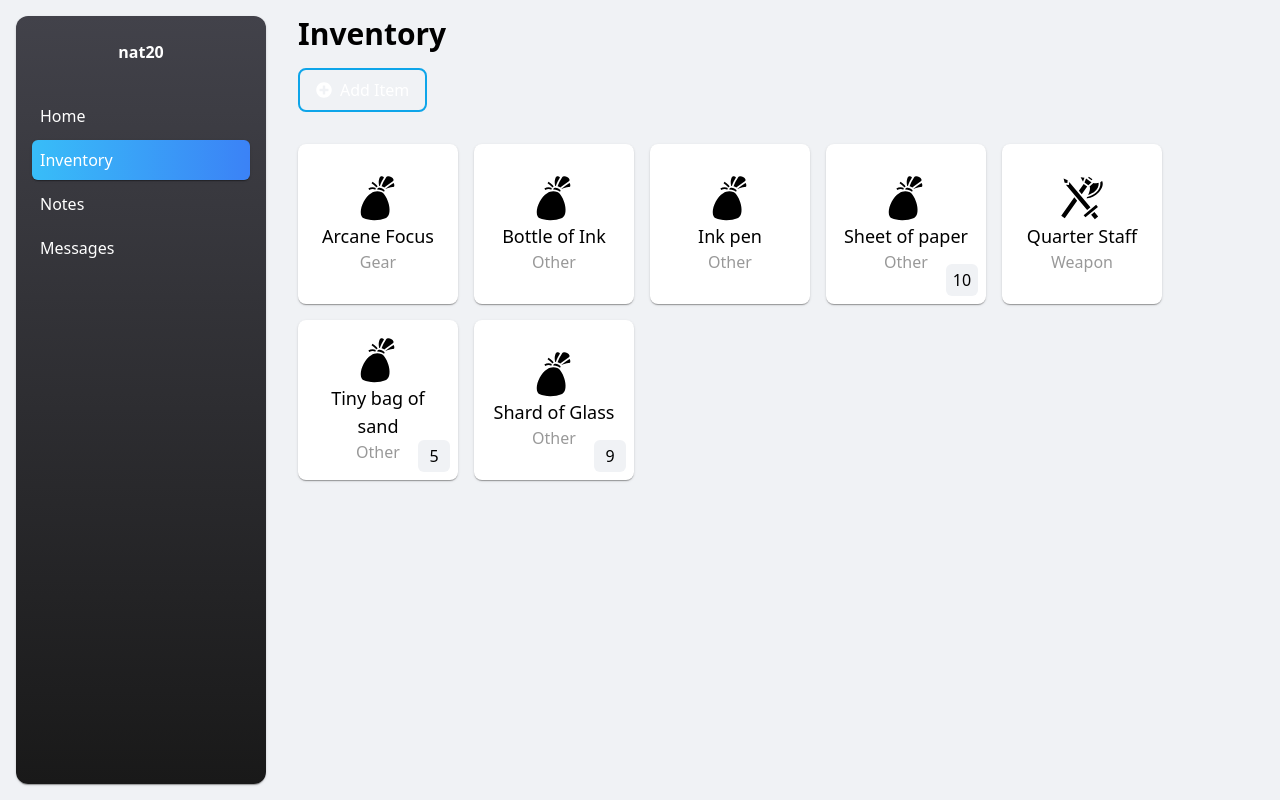
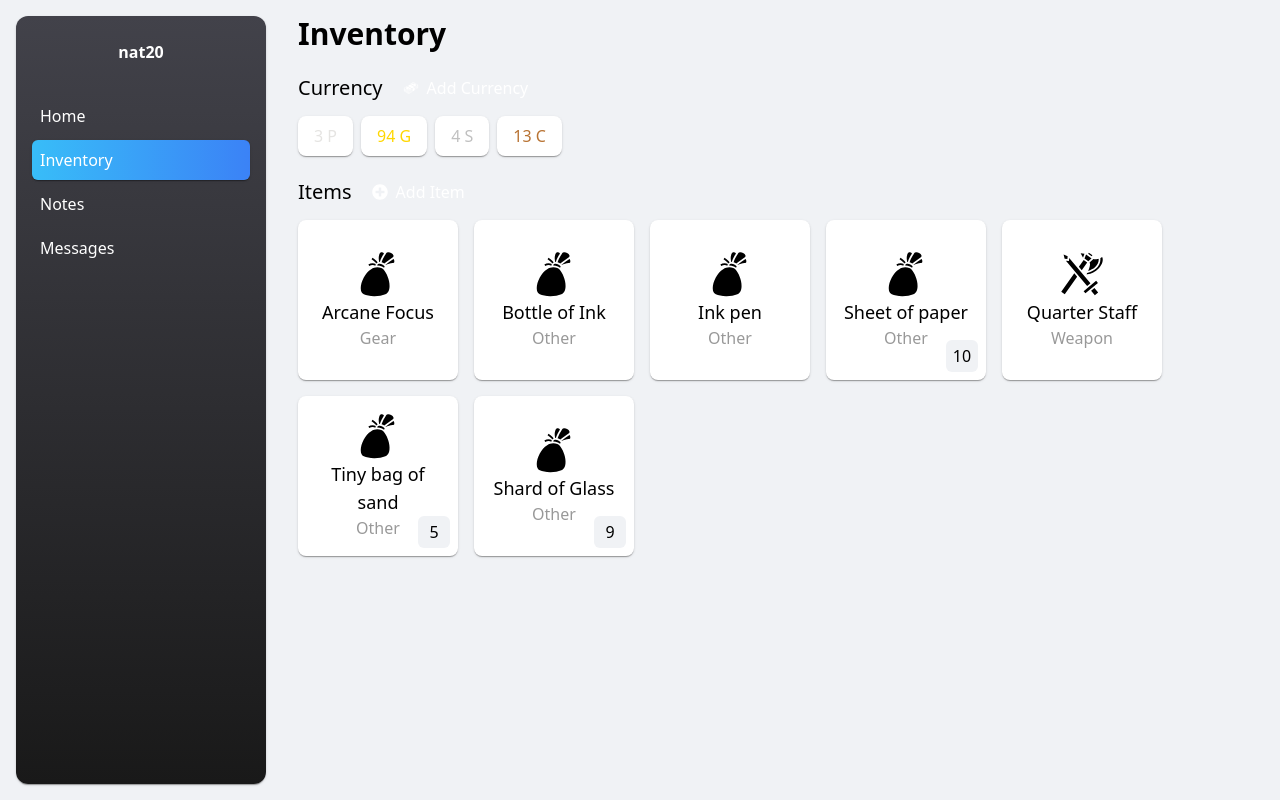
Before and after one commit to prescarlton/nat20, a React (Vite) app: page /inventory in a window 1280 px wide. Built offline with nearby package versions, Linux system fonts and the light colour scheme.

Commit message:
adds currency, TMP styling

```diff
--- a/src/pages/Inventory.tsx
+++ b/src/pages/Inventory.tsx
@@ -1,5 +1,6 @@
 import { useState } from "react"
-import { FaPlusCircle } from "react-icons/fa"
+import { FaMoneyBill, FaPlusCircle } from "react-icons/fa"
+import { GiGoldBar, GiGoldNuggets, GiMoneyStack } from "react-icons/gi"
 import Button from "../components/common/Button"
 import PageTitle from "../components/common/PageTitle"
 import InventoryItem from "../components/inventory/InventoryItem"
@@ -26,8 +27,49 @@ const InventoryPage = () => {
   return (
     <Page>
       <PageTitle title="Inventory" />
-      <div className="mt-4 mb-8 flex items-center">
-        <Button variant="outlined" onClick={handleOpenAddModal}>
+
+      <div className="flex flex-col items-start gap-2 my-4">
+        <div className="flex items-center gap-1">
+          <h1 className="text-xl">Currency</h1>
+          <Button variant="text">
+            <GiMoneyStack />
+            Add Currency
+          </Button>
+        </div>
+        <div
+          className="flex items-center gap-2
+     w-full md:w-auto"
+        >
+          <div
+            className="bg-light-bg-alt dark:bg-dark-bg-alt px-4 py-2
+    shadow-hard rounded-lg text-[#E5E4E2]"
+          >
+            3 P
+          </div>
+          <div
+            className="bg-light-bg-alt dark:bg-dark-bg-alt px-4 py-2
+    shadow-hard rounded-lg text-[gold]"
+          >
+            94 G
+          </div>
+          <div
+            className="bg-light-bg-alt dark:bg-dark-bg-alt px-4 py-2
+    shadow-hard rounded-lg text-[silver]"
+          >
+            4 S
+          </div>
+          <div
+            className="bg-light-bg-alt dark:bg-dark-bg-alt px-4 py-2
+    shadow-hard rounded-lg text-[#B87333]"
+          >
+            13 C
+          </div>
+        </div>
+      </div>
+      <div className="flex flex-col items-start gap-2">
+        <div className="flex items-center gap-1">
+          <h1 className="text-xl">Items</h1>
+          <Button variant="text" onClick={handleOpenAddModal}>
             <FaPlusCircle />
             Add Item
           </Button>
@@ -41,6 +83,7 @@ const InventoryPage = () => {
             />
           ))}
         </div>
+      </div>
       <ItemModal
         isOpen={isItemModalOpen}
         onClose={handleCloseItemModal}
```
Lines whose indentation alone changed are shown as unchanged.
